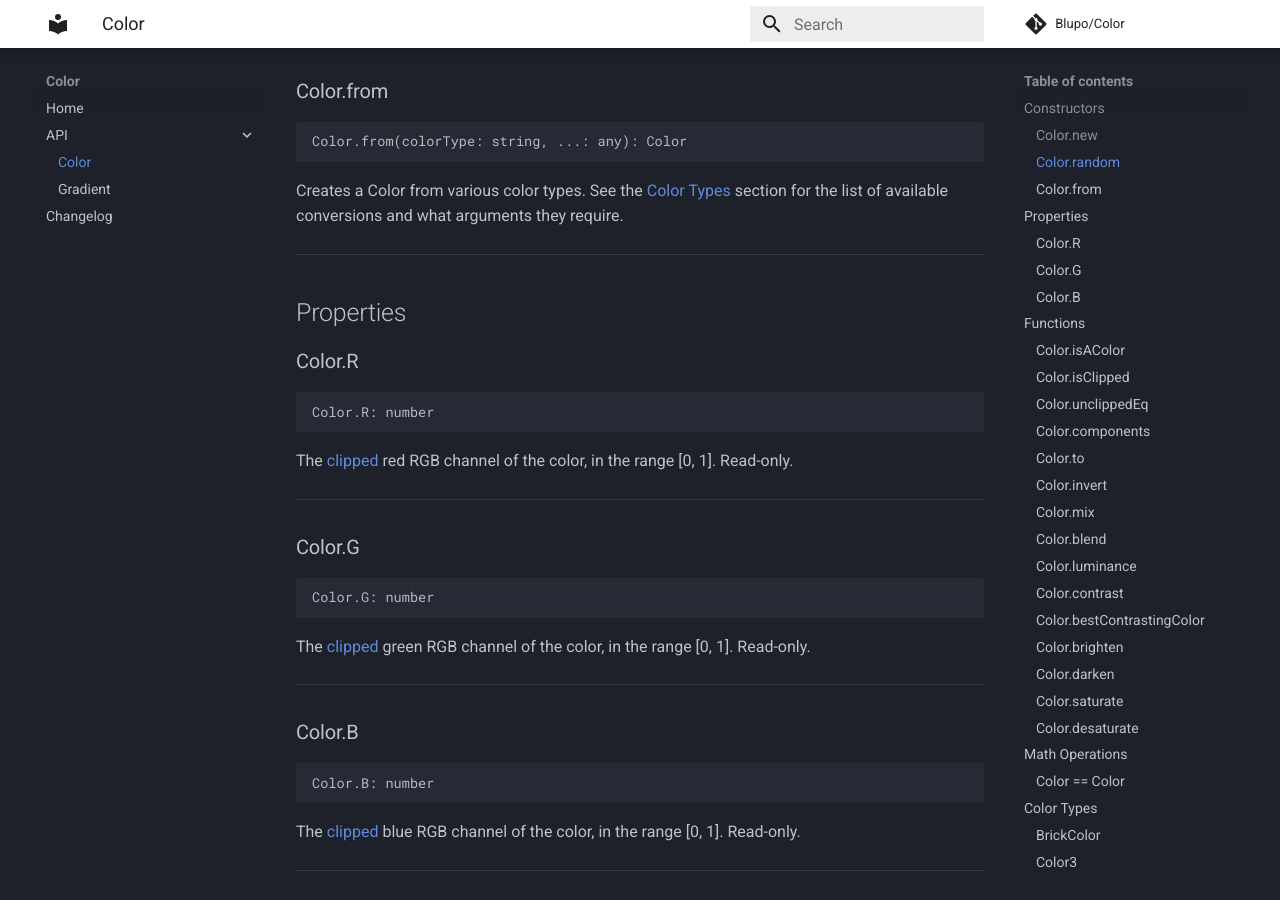
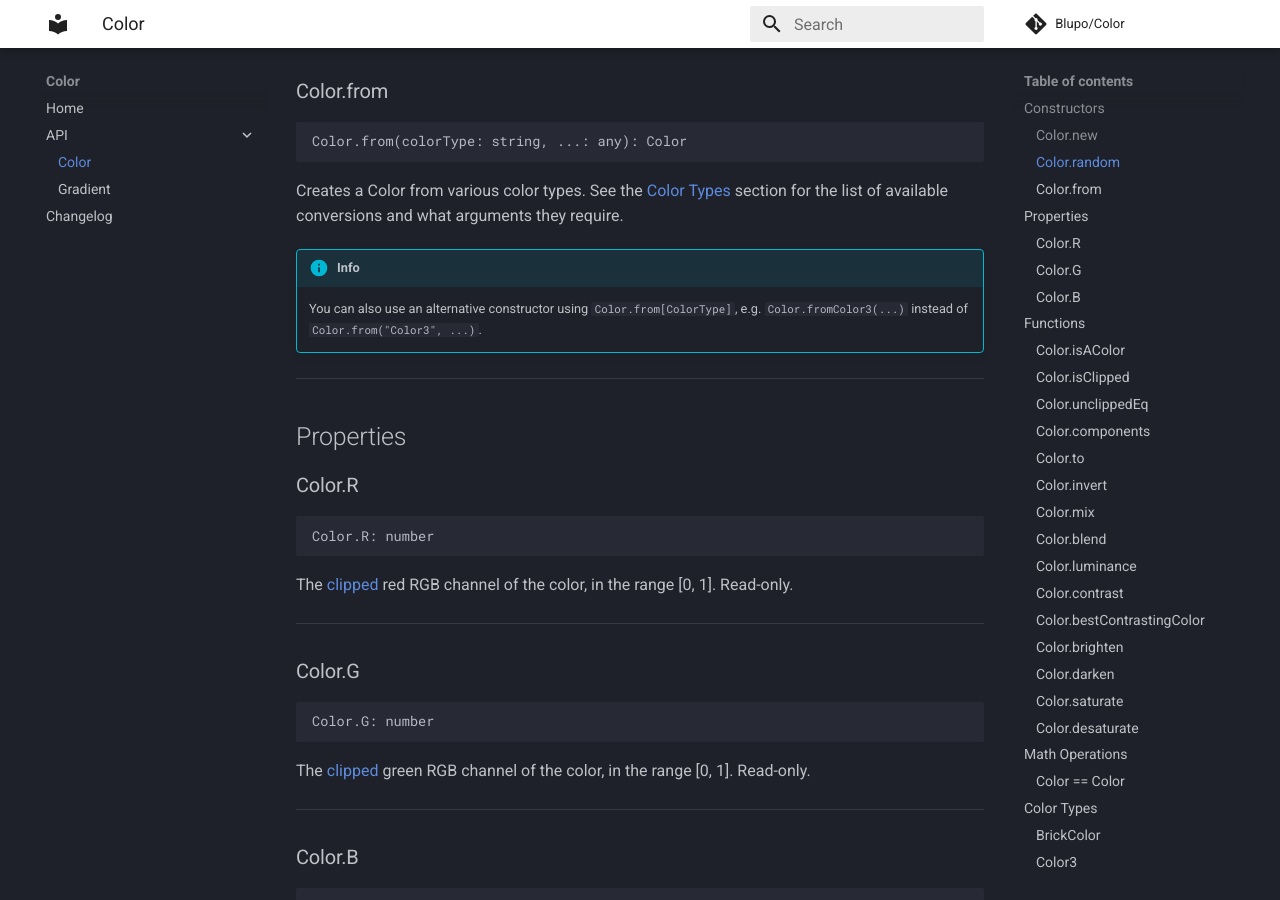
Before and after one commit to Blupo/Color, an MkDocs documentation site: the page built from docs/api/color.md, in a window 1280 px wide and 900 px high, scrolled down 526 px. Built offline with MkDocs 1.6.1 and Material for MkDocs 9.7.7, drawn with Linux system fonts in a browser that asks for light colours; comment, search, counter and statistics services are not loaded; some of the changed text lies outside the part shown.

Commit message:
Alternative from/to functions

````diff
--- a/docs/api/color.md
+++ b/docs/api/color.md
@@ -27,6 +27,9 @@
 ```
 
 Creates a Color from various color types. See the [Color Types](#color-types) section for the list of available conversions and what arguments they require.
+
+!!! info
+    You can also use an alternative constructor using `Color.from[ColorType]`, e.g. `Color.fromColor3(...)` instead of `Color.from("Color3", ...)`.
 
 ---
 
@@ -121,6 +124,9 @@
 ```
 
 Converts a color to different formats. See the [Color Types](#color-types) section for the list of available conversions and what values they output.
+
+!!! info
+    You can also use an alternative converter using `Color.to[ColorType]`, e.g. `Color:toColor3()` instead of `Color:to("Color3")`.
 
 ---
 
````
Also changed, not shown: docs/changelog.md (+5 -0 lines), 3 other files.
